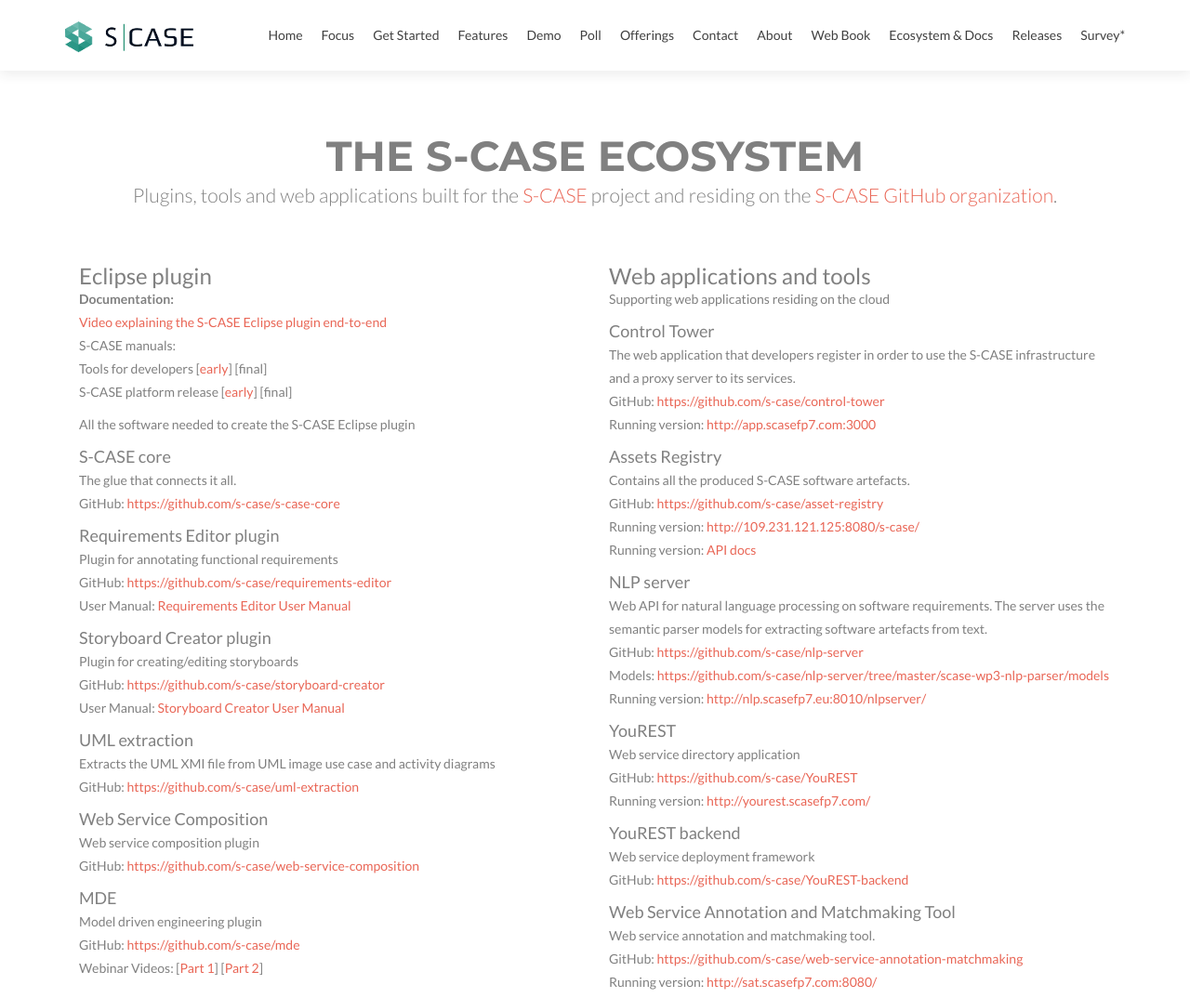
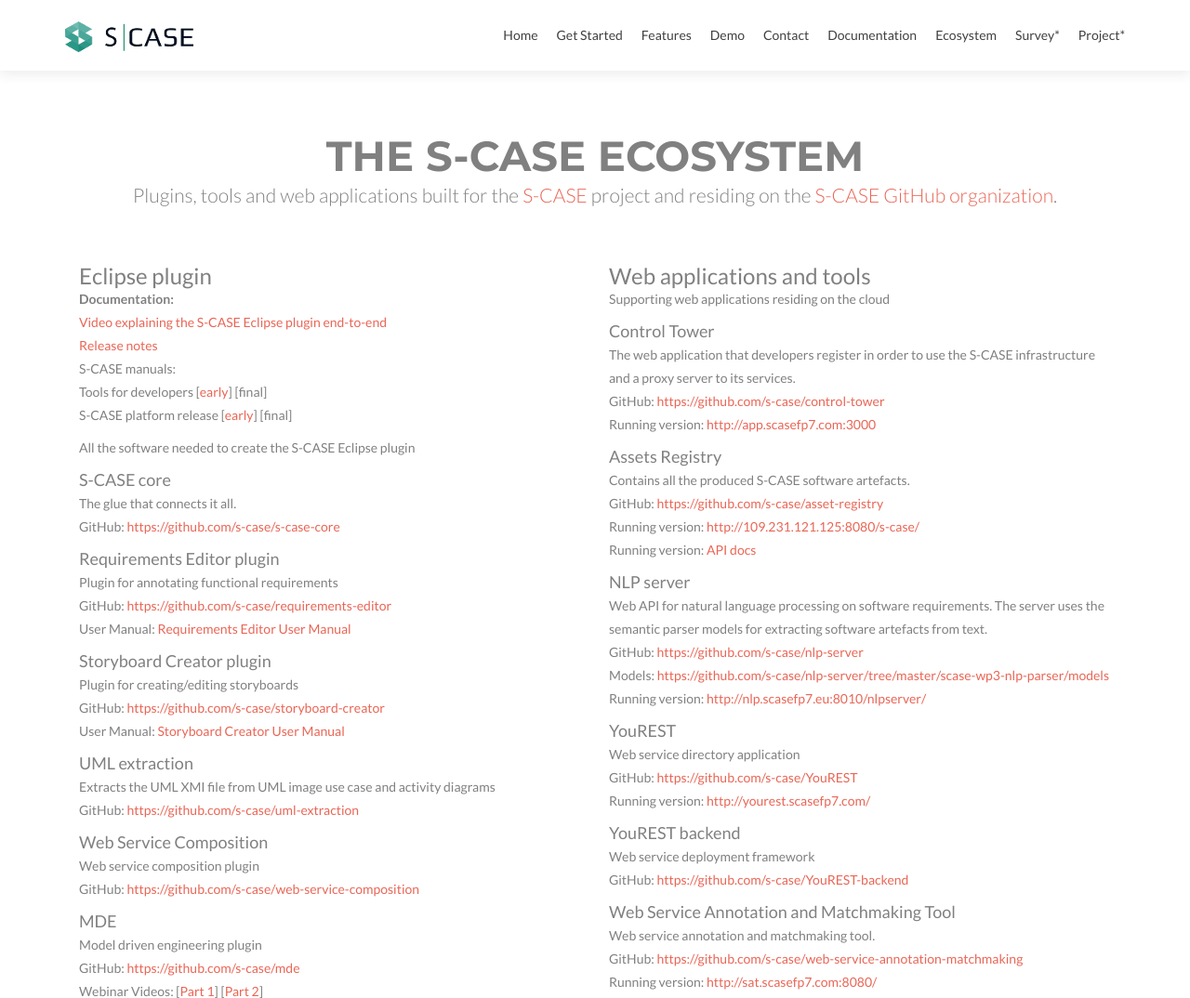
Before and after one commit to s-case/s-case.github.io, a website: page ecosystem.html in a window 1280 px wide. Shown: the top 1074 px of the page at 93% size. Drawn offline with nearby package versions, Linux system fonts and the light colour scheme.

Commit message:
Minimize menu bar

```diff
--- a/ecosystem.html
+++ b/ecosystem.html
@@ -87,18 +87,19 @@
     <nav class="navbar-collapse collapse" role="navigation" id="bs-navbar-collapse">
       <ul class="nav navbar-nav navbar-right responsive-nav main-nav-list">
         <li><a href="index.html">Home</a></li>
-      <li><a href="index.html#focus">Focus</a></li>
+        <!--<li><a href="index.html#focus">Focus</a></li>-->
         <li><a href="index.html#installation">Get Started</a></li>
         <li><a href="index.html#features">Features</a></li>
         <li><a href="index.html#demo">Demo</a></li>
-      <li><a href="index.html#poll">Poll</a></li>
-      <li><a href="index.html#offerings">Offerings</a></li>
+        <!--<li><a href="index.html#poll">Poll</a></li>-->
+        <!--<li><a href="index.html#offerings">Offerings</a></li>-->
         <li><a href="index.html#contact">Contact</a></li>
-      <li><a href="webbook.html#1">About</a></li>
-      <li><a href="webbook.html#1">Web Book</a></li>
-      <li><a href="ecosystem.html">Ecosystem &amp; Docs</a></li>
-      <li><a href="releasenotes.html">Releases</a></li>
+        <!--<li><a href="webbook.html#1">About</a></li>-->
+        <li><a href="webbook.html#1">Documentation</a></li>
+        <li><a href="ecosystem.html">Ecosystem</a></li>
+        <!--<li><a href="releasenotes.html">Releases</a></li>-->
         <li><a href="https://www.surveymonkey.com/r/VLGKQBL" target="_blank">Survey*</a></li>
+        <li><a href="http://www.scasefp7.eu/" target="_blank">Project*</a></li>
       </ul>
     </nav>
   </div>
@@ -119,6 +120,7 @@
         <p><strong>Documentation:</strong></p>
         <ul>
           <li><a href="https://youtu.be/d1kiRyoGxOU">Video explaining the S-CASE Eclipse plugin end-to-end</a></li>
+          <li><a href="releasenotes.html">Release notes</a></li>
           <li>S-CASE manuals:</li>
           <ul>
             <li>Tools for developers [<a href="http://www.scasefp7.eu/wp-content/uploads/2016/02/S-CASE_D5.2.1.pdf">early</a>] [final]</li>
```
Also changed, not shown: index.html (+8 -7 lines), migrationguide.html (+8 -7 lines), releasenotes.html (+8 -7 lines), webbook.html (+8 -7 lines). Lines whose indentation alone changed are shown as unchanged.
